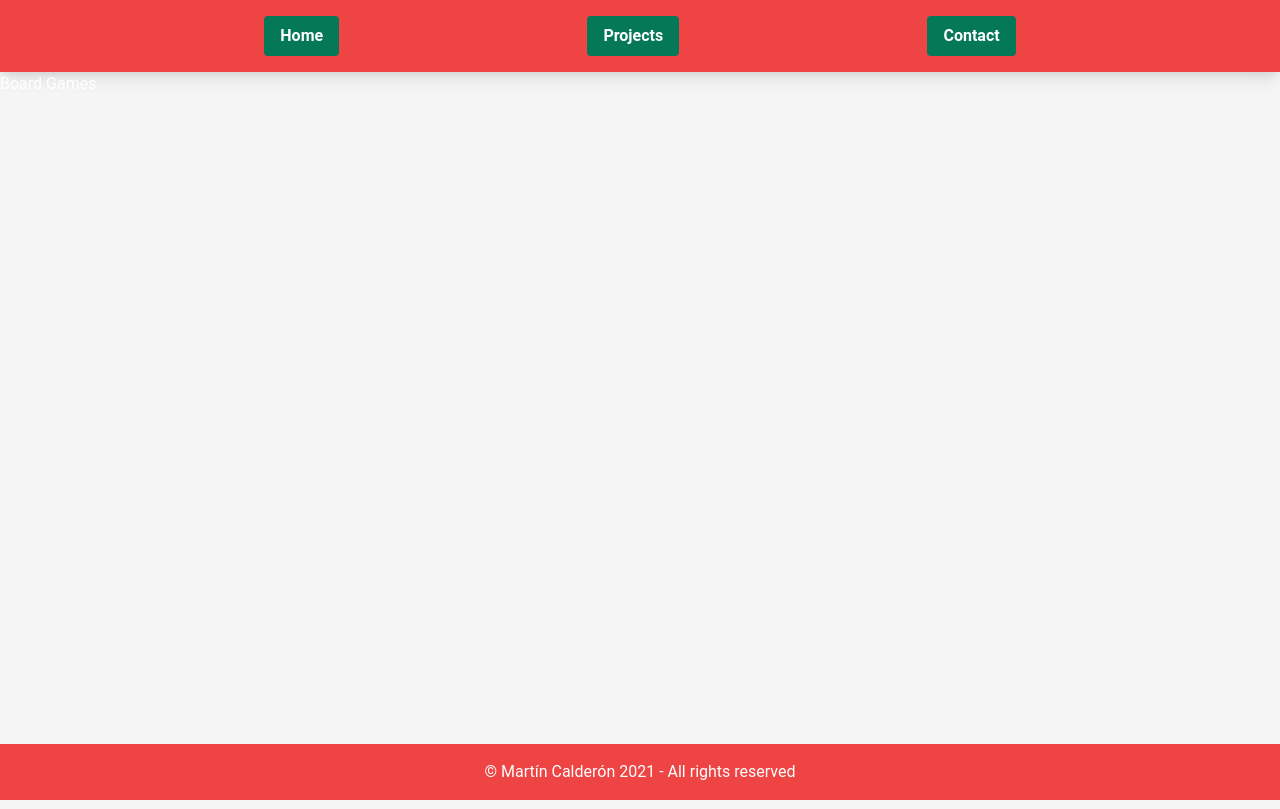
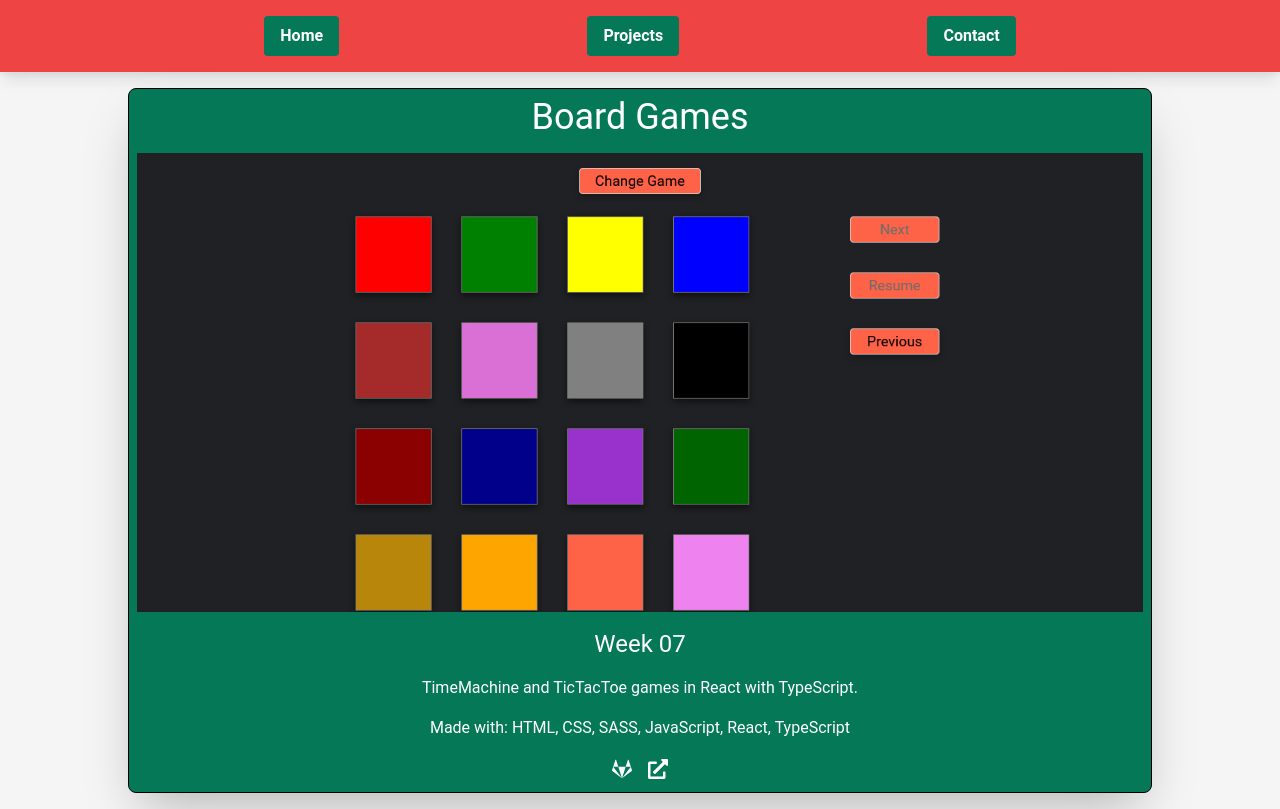
Before and after one commit to MartinDCalderonP/gatsby-portfolio-week-10, a Gatsby site: page /board-games-week-07 in a window 1280 px wide. Built offline with nearby package versions, Linux system fonts and the light colour scheme; Gatsby itself is replaced by a stand-in of ours.

Commit message:
:sparkles: Create Project page.

```diff
--- a/src/templates/project.tsx
+++ b/src/templates/project.tsx
@@ -1,13 +1,33 @@
 import React from "react"
 import { graphql } from "gatsby"
 import Layout from "../components/Layout"
+import { FontAwesomeIcon } from "@fortawesome/react-fontawesome"
+import { faGitlab } from "@fortawesome/free-brands-svg-icons"
+import { faExternalLinkAlt } from "@fortawesome/free-solid-svg-icons"
 
 export default function project({ data }: any) {
   const post = data.markdownRemark
+
   return (
-    <Layout>
-      <div>
-        <h1>{post.frontmatter.title}</h1>
+    <Layout footer={false}>
+      <div className="flex flex-col justify-center items-center mx-auto my-4 w-4/5 h-3/4 rounded-lg border border-black shadow-2xl bg-green-700">
+        <h1 className="text-4xl p-2">{post.frontmatter.title}</h1>
+        <img
+          className="w-full p-2 h-2/3"
+          src={post.frontmatter.image.publicURL}
+          alt={post.frontmatter.title}
+        />
+        <h2 className="text-2xl p-2">{post.frontmatter.week}</h2>
+        <p className="p-2">{post.frontmatter.description}</p>
+        <p className="p-2">Made with: {post.frontmatter.stack}</p>
+        <div className="flex text-xl">
+          <a className="p-2" href={post.frontmatter.repoUrl}>
+            <FontAwesomeIcon icon={faGitlab} />
+          </a>
+          <a className="p-2" href={post.frontmatter.deployUrl}>
+            <FontAwesomeIcon icon={faExternalLinkAlt} />
+          </a>
+        </div>
       </div>
     </Layout>
   )
@@ -19,6 +39,14 @@ export const query = graphql`
       html
       frontmatter {
         title
+        image {
+          publicURL
+        }
+        week
+        description
+        stack
+        repoUrl
+        deployUrl
       }
     }
   }
```
